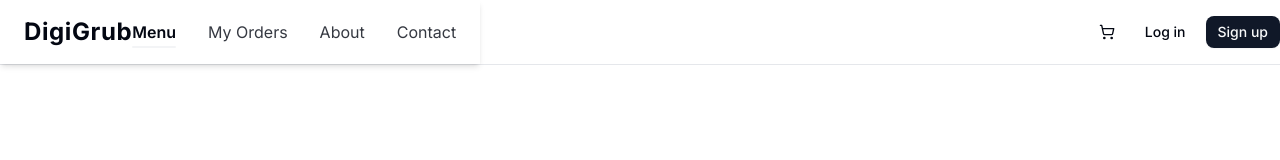
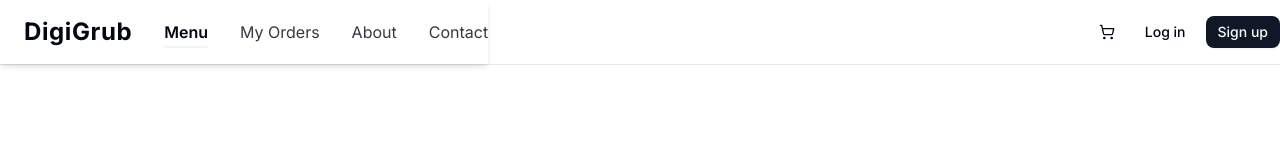
Before and after one commit to NemisysT/DigiGrub, a Next.js app in the folder digigrub/: page /menu in a window 1280 px wide. Shown: the top 160 px of the page. Built offline with nearby package versions, Linux system fonts and the light colour scheme.

Commit message:
MainNav fixedd

```diff
--- a/digigrub/src/components/main-nav.tsx
+++ b/digigrub/src/components/main-nav.tsx
@@ -18,16 +18,16 @@ export function MainNav() {
 
   return (
     <header className="bg-dark shadow-md">
-      <div className="container mx-auto px-6 py-4 flex justify-between items-center">
+      <div className="container mx-auto px-0 py-4 flex justify-start items-center">
         {/* Brand Logo */}
-        <Link href="/" className="flex items-center space-x-2">
+        <Link href="/" className="flex items-center space-x-2 pl-6">
           <span className="font-bold text-2xl tracking-wide text-light hover:opacity-80 transition-opacity">
             DigiGrub
           </span>
         </Link>
 
         {/* Desktop Navigation */}
-        <nav className="hidden md:flex items-center space-x-8">
+        <nav className="hidden md:flex items-center space-x-8 ml-8">
           {navLinks.map((link) => (
             <Link
               key={link.href}
@@ -45,7 +45,7 @@ export function MainNav() {
         </nav>
 
         {/* Mobile Menu Button */}
-        <div className="md:hidden">
+        <div className="md:hidden ml-auto">
           <button
             onClick={() => setIsOpen(!isOpen)}
             className="text-light focus:outline-none"
@@ -58,7 +58,7 @@ export function MainNav() {
       {/* Mobile Menu */}
       {isOpen && (
         <div className="md:hidden bg-dark shadow-md">
-          <nav className="flex flex-col items-center space-y-4 py-4">
+          <nav className="flex flex-col items-start space-y-4 py-4 px-6">
             {navLinks.map((link) => (
               <Link
                 key={link.href}
```
